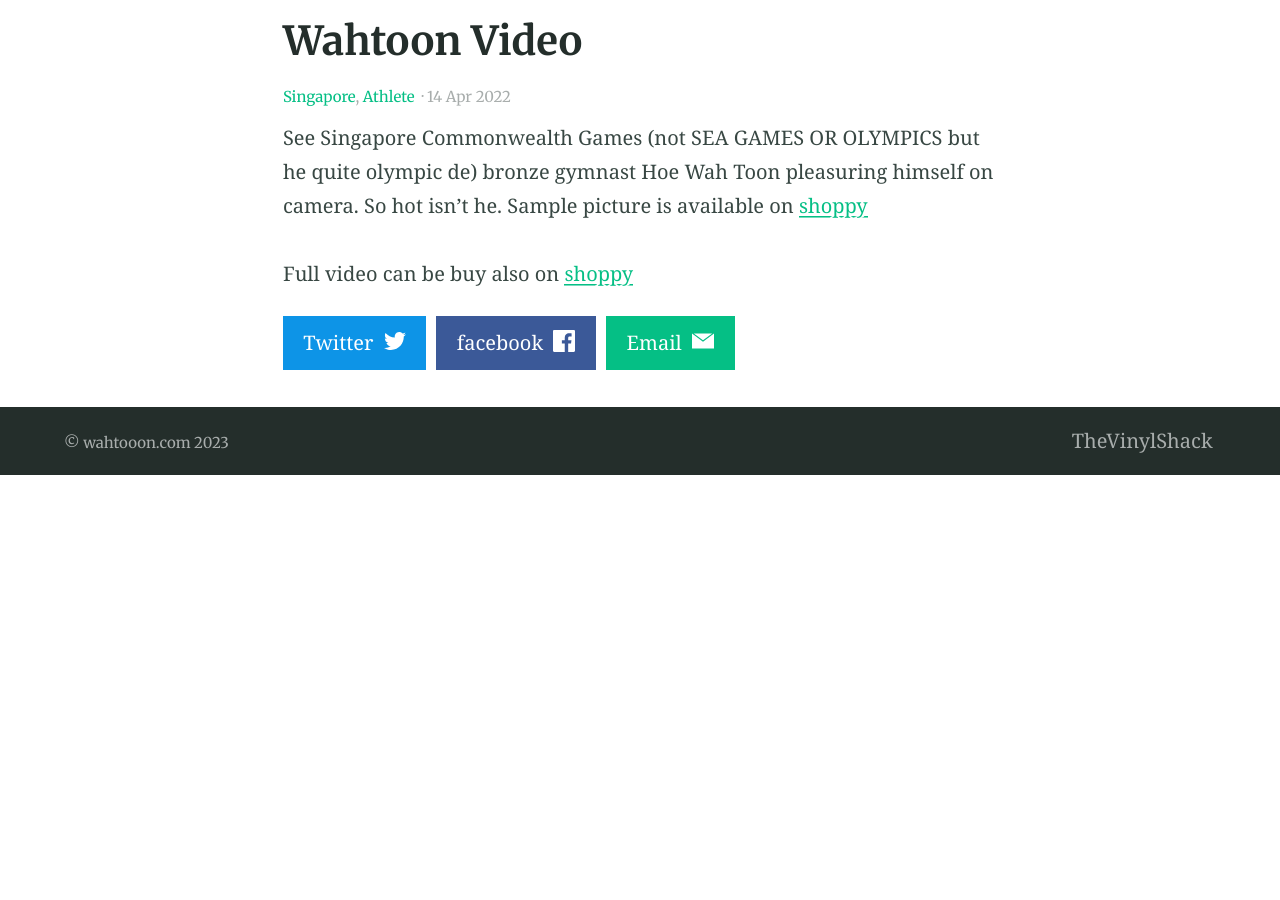
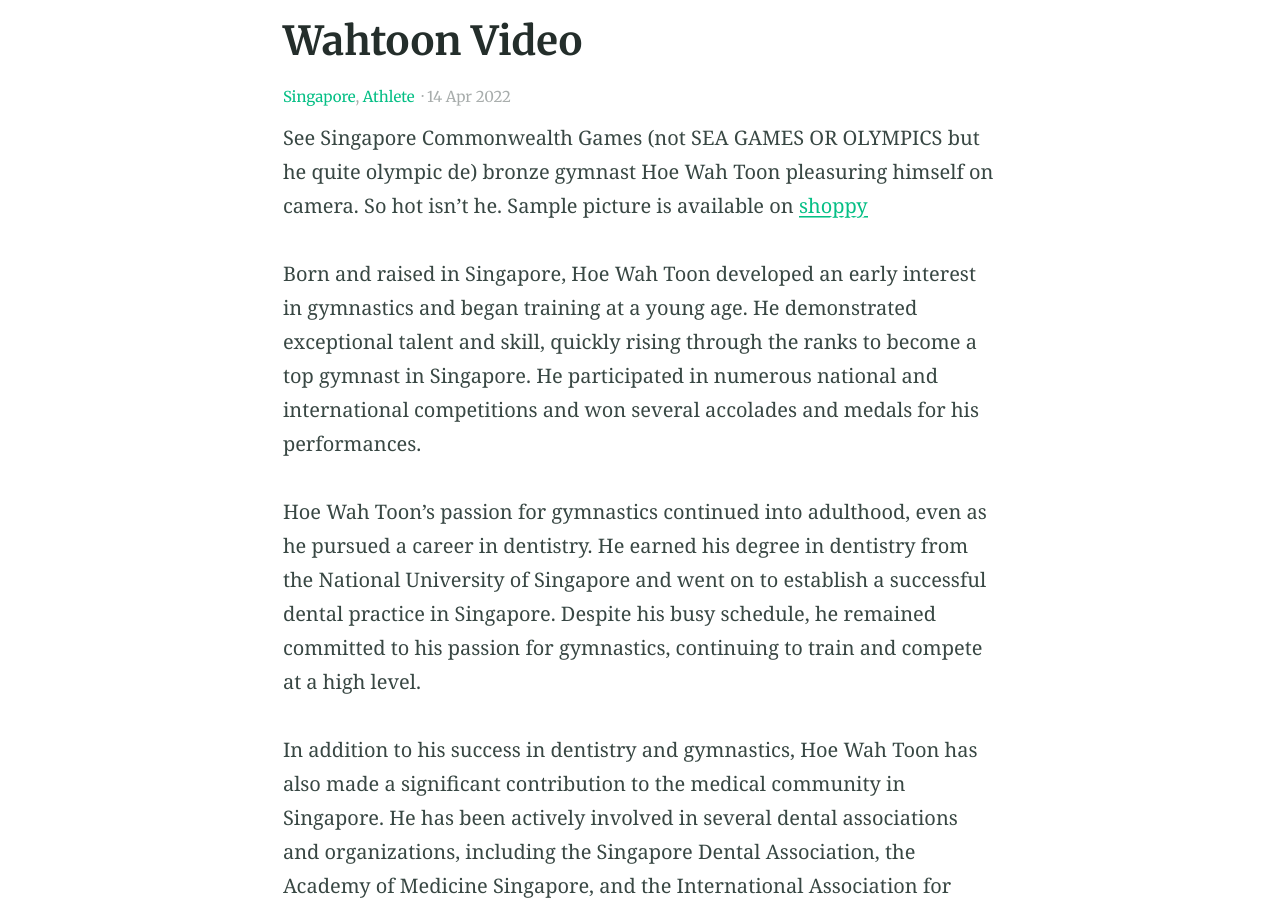
Before and after one commit to heynathanlum/wahtoon, a Jekyll site: the page built from _posts/2022-04-14-Wahtoon.md, in a window 1280 px wide and 900 px high, scrolled down 429 px. Built offline with Jekyll 4.4.1, drawn with Linux system fonts in a browser that asks for light colours; before the commit the page ends 904 px from its top, so only the background shows below that; some of the changed text lies outside the part shown.

Commit message:
Update 2022-04-14-Wahtoon.md

```diff
--- a/_posts/2022-04-14-Wahtoon.md
+++ b/_posts/2022-04-14-Wahtoon.md
@@ -8,6 +8,18 @@ feature_image: "https://picsum.photos/2560/600?image=872"
 
 See Singapore Commonwealth Games (not SEA GAMES OR OLYMPICS but he quite olympic de) bronze gymnast Hoe Wah Toon pleasuring himself on camera. So hot isn't he.  Sample picture is available on [shoppy](https://shoppy.gg/product/LHDhJRS)
 
+Born and raised in Singapore, Hoe Wah Toon developed an early interest in gymnastics and began training at a young age. He demonstrated exceptional talent and skill, quickly rising through the ranks to become a top gymnast in Singapore. He participated in numerous national and international competitions and won several accolades and medals for his performances.
+
+Hoe Wah Toon's passion for gymnastics continued into adulthood, even as he pursued a career in dentistry. He earned his degree in dentistry from the National University of Singapore and went on to establish a successful dental practice in Singapore. Despite his busy schedule, he remained committed to his passion for gymnastics, continuing to train and compete at a high level.
+
+In addition to his success in dentistry and gymnastics, Hoe Wah Toon has also made a significant contribution to the medical community in Singapore. He has been actively involved in several dental associations and organizations, including the Singapore Dental Association, the Academy of Medicine Singapore, and the International Association for Dental Research. He has also published several research papers in reputable medical journals, focusing on dental care and oral health.
+
+Outside of his professional endeavors, Hoe Wah Toon is known for his philanthropic work and charitable contributions. He has supported numerous causes and initiatives in Singapore, including youth sports programs, medical research, and environmental conservation.
+
+Despite his achievements, Hoe Wah Toon has remained humble and grounded, and he is widely respected and admired by his peers and the wider community. He continues to be a role model for young gymnasts and aspiring dentists in Singapore, inspiring them to pursue their passions and achieve their goals.
+
+In conclusion, Hoe Wah Toon is a prominent dentist and gymnast from Singapore, known for his exceptional skills, contributions to the medical and sports communities, and philanthropic work. He continues to be an inspiration to many in Singapore and beyond, and his legacy will undoubtedly endure for years to come. Watch him stroke himself
+
 <!-- more -->
 
 
```
